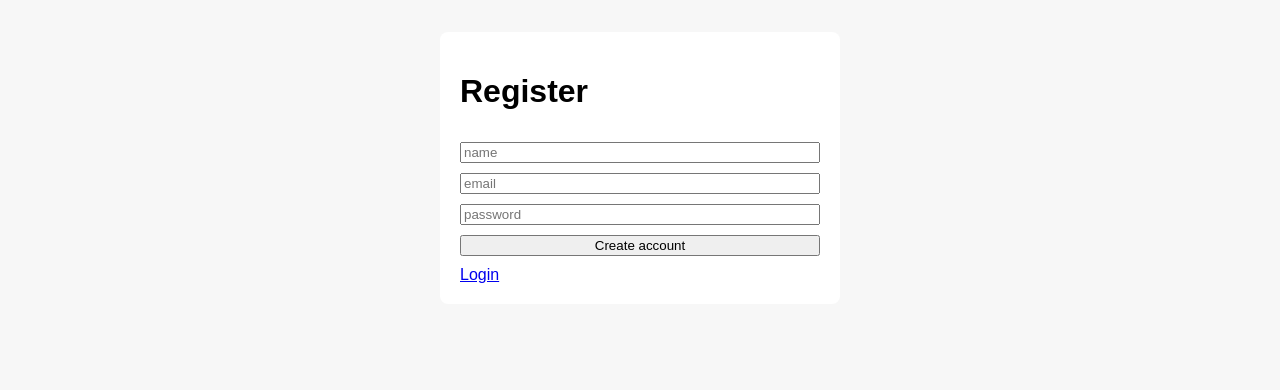
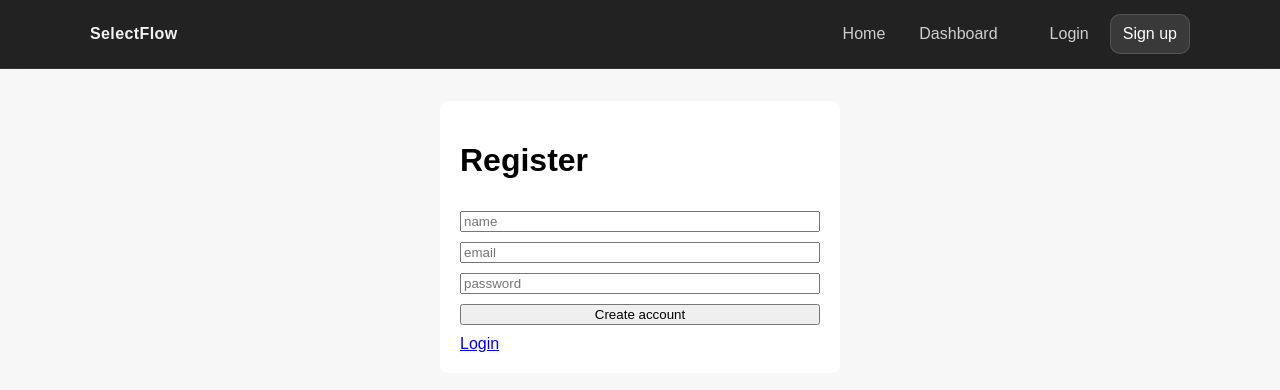
Before and after one commit to kofiarhin/select-flow, a React (Vite) app in the folder client/: page /register in a window 1280 px wide. Shown: the top 390 px of the page. Built offline with nearby package versions, Linux system fonts and the light colour scheme; no server answers.

Commit message:
agent init

```diff
--- a/client/src/App.jsx
+++ b/client/src/App.jsx
@@ -1,19 +1,24 @@
-import { Navigate, Route, Routes } from 'react-router-dom';
-import LoginPage from './pages/LoginPage';
-import RegisterPage from './pages/RegisterPage';
-import DashboardPage from './pages/DashboardPage';
-import ProjectPage from './pages/ProjectPage';
-import GalleryPage from './pages/GalleryPage';
+import { Route, Routes } from "react-router-dom";
+import LoginPage from "./pages/LoginPage";
+import RegisterPage from "./pages/RegisterPage";
+import DashboardPage from "./pages/DashboardPage";
+import ProjectPage from "./pages/ProjectPage";
+import GalleryPage from "./pages/GalleryPage";
+import Home from "./pages/Home/Home";
+import Header from "./components/Header/Header";
 
 const App = () => (
-  <Routes>
-    <Route path='/' element={<Navigate to='/dashboard' />} />
-    <Route path='/login' element={<LoginPage />} />
-    <Route path='/register' element={<RegisterPage />} />
-    <Route path='/dashboard' element={<DashboardPage />} />
-    <Route path='/projects/:id' element={<ProjectPage />} />
-    <Route path='/gallery/:clientAccessToken' element={<GalleryPage />} />
-  </Routes>
+  <>
+    <Header />
+    <Routes>
+      <Route path="/" element={<Home />} />
+      <Route path="/login" element={<LoginPage />} />
+      <Route path="/register" element={<RegisterPage />} />
+      <Route path="/dashboard" element={<DashboardPage />} />
+      <Route path="/projects/:id" element={<ProjectPage />} />
+      <Route path="/gallery/:clientAccessToken" element={<GalleryPage />} />
+    </Routes>
+  </>
 );
 
 export default App;
--- /dev/null
+++ b/client/src/components/Header/Header.jsx
@@ -0,0 +1,86 @@
+import { NavLink, useLocation } from "react-router-dom";
+import { useEffect, useMemo, useState } from "react";
+import "./header.styles.scss";
+
+const Header = () => {
+  const [open, setOpen] = useState(false);
+  const location = useLocation();
+
+  const isClientGallery = useMemo(() => {
+    // hides nav on client gallery route (optional)
+    return location.pathname.startsWith("/gallery/");
+  }, [location.pathname]);
+
+  useEffect(() => {
+    // close menu on route change
+    setOpen(false);
+  }, [location.pathname]);
+
+  if (isClientGallery) return null;
+
+  return (
+    <header className="nav">
+      <div className="nav__inner">
+        <NavLink to="/" className="nav__brand" aria-label="SelectFlow Home">
+          SelectFlow
+        </NavLink>
+
+        <button
+          className="nav__toggle"
+          type="button"
+          aria-label="Toggle navigation"
+          aria-expanded={open}
+          onClick={() => setOpen((v) => !v)}
+        >
+          <span className="nav__bar" />
+          <span className="nav__bar" />
+          <span className="nav__bar" />
+        </button>
+
+        <nav className={`nav__menu ${open ? "nav__menu--open" : ""}`}>
+          <NavLink
+            to="/"
+            className={({ isActive }) =>
+              `nav__link ${isActive ? "nav__link--active" : ""}`
+            }
+          >
+            Home
+          </NavLink>
+
+          <NavLink
+            to="/dashboard"
+            className={({ isActive }) =>
+              `nav__link ${isActive ? "nav__link--active" : ""}`
+            }
+          >
+            Dashboard
+          </NavLink>
+
+          <div className="nav__spacer" />
+
+          <NavLink
+            to="/login"
+            className={({ isActive }) =>
+              `nav__link nav__link--ghost ${isActive ? "nav__link--active" : ""}`
+            }
+          >
+            Login
+          </NavLink>
+
+          <NavLink
+            to="/register"
+            className={({ isActive }) =>
+              `nav__link nav__link--primary ${
+                isActive ? "nav__link--active" : ""
+              }`
+            }
+          >
+            Sign up
+          </NavLink>
+        </nav>
+      </div>
+    </header>
+  );
+};
+
+export default Header;
--- /dev/null
+++ b/client/src/components/Header/header.styles.scss
@@ -0,0 +1,125 @@
+.nav {
+  position: sticky;
+  top: 0;
+  z-index: 50;
+  background: rgba(10, 10, 10, 0.9);
+  border-bottom: 1px solid rgba(255, 255, 255, 0.08);
+  backdrop-filter: blur(10px);
+}
+
+.nav__inner {
+  max-width: 1100px;
+  margin: 0 auto;
+  padding: 14px 16px;
+  display: flex;
+  align-items: center;
+  gap: 12px;
+}
+
+.nav__brand {
+  font-weight: 700;
+  font-size: 16px;
+  letter-spacing: 0.4px;
+  color: #f2f2f2;
+  text-decoration: none;
+}
+
+.nav__toggle {
+  margin-left: auto;
+  width: 42px;
+  height: 38px;
+  border-radius: 10px;
+  border: 1px solid rgba(255, 255, 255, 0.12);
+  background: rgba(255, 255, 255, 0.03);
+  display: inline-flex;
+  flex-direction: column;
+  justify-content: center;
+  gap: 5px;
+  padding: 0 10px;
+  cursor: pointer;
+}
+
+.nav__bar {
+  height: 2px;
+  width: 100%;
+  background: rgba(255, 255, 255, 0.85);
+  border-radius: 999px;
+}
+
+.nav__menu {
+  position: absolute;
+  left: 0;
+  right: 0;
+  top: 60px;
+  background: rgba(10, 10, 10, 0.98);
+  border-bottom: 1px solid rgba(255, 255, 255, 0.08);
+  padding: 10px 16px 14px;
+  display: none;
+  flex-direction: column;
+  gap: 10px;
+}
+
+.nav__menu--open {
+  display: flex;
+}
+
+.nav__link {
+  color: rgba(255, 255, 255, 0.78);
+  text-decoration: none;
+  padding: 10px 12px;
+  border-radius: 10px;
+  border: 1px solid transparent;
+  transition:
+    background 0.2s ease,
+    border-color 0.2s ease,
+    color 0.2s ease;
+}
+
+.nav__link:hover {
+  background: rgba(255, 255, 255, 0.06);
+  border-color: rgba(255, 255, 255, 0.08);
+  color: rgba(255, 255, 255, 0.92);
+}
+
+.nav__link--active {
+  background: rgba(255, 255, 255, 0.08);
+  border-color: rgba(255, 255, 255, 0.12);
+  color: #ffffff;
+}
+
+.nav__link--primary {
+  background: rgba(255, 255, 255, 0.1);
+  border-color: rgba(255, 255, 255, 0.14);
+  color: #fff;
+}
+
+.nav__link--ghost {
+  background: transparent;
+}
+
+.nav__spacer {
+  display: none;
+}
+
+@media (min-width: 900px) {
+  .nav__toggle {
+    display: none;
+  }
+
+  .nav__menu {
+    position: static;
+    display: flex;
+    flex-direction: row;
+    align-items: center;
+    gap: 8px;
+    padding: 0;
+    border: 0;
+    background: transparent;
+    margin-left: auto;
+  }
+
+  .nav__spacer {
+    display: block;
+    width: 10px;
+  }
+}
--- a/client/src/main.jsx
+++ b/client/src/main.jsx
@@ -1,22 +1,27 @@
-import React from 'react';
-import ReactDOM from 'react-dom/client';
-import { BrowserRouter } from 'react-router-dom';
-import { QueryClient, QueryClientProvider } from '@tanstack/react-query';
-import { Provider } from 'react-redux';
-import App from './App';
-import { store } from './store/store';
-import './styles/app.styles.scss';
+import React from "react";
+import ReactDOM from "react-dom/client";
+import { BrowserRouter } from "react-router-dom";
+import { QueryClient, QueryClientProvider } from "@tanstack/react-query";
+import { Provider } from "react-redux";
+import App from "./App";
+import { store } from "./store/store";
+import "./styles/app.styles.scss";
 
 const queryClient = new QueryClient();
 
-ReactDOM.createRoot(document.getElementById('root')).render(
+ReactDOM.createRoot(document.getElementById("root")).render(
   <React.StrictMode>
     <Provider store={store}>
       <QueryClientProvider client={queryClient}>
-        <BrowserRouter>
+        <BrowserRouter
+          future={{
+            v7_startTransition: true,
+            v7_relativeSplatPath: true,
+          }}
+        >
           <App />
         </BrowserRouter>
       </QueryClientProvider>
     </Provider>
-  </React.StrictMode>
+  </React.StrictMode>,
 );
--- /dev/null
+++ b/client/src/pages/Home/Home.jsx
@@ -0,0 +1,19 @@
+import { useEffect } from "react";
+
+const Home = () => {
+  useEffect(() => {
+    const getHealth = async () => {
+      const url = "http://localhost:5000/api/health";
+      const res = await fetch(url);
+      console.log(res.ok);
+    };
+    getHealth();
+  }, []);
+  return (
+    <div>
+      <h1 className="heading center">Home</h1>
+    </div>
+  );
+};
+
+export default Home;
--- a/client/src/styles/app.styles.scss
+++ b/client/src/styles/app.styles.scss
@@ -1,9 +1,58 @@
-body { margin: 0; font-family: Arial, sans-serif; background: #f7f7f7; }
-.page { padding: 16px; }
-.row { display: flex; gap: 8px; }
-.grid { margin-top: 12px; display: grid; grid-template-columns: repeat(auto-fill,minmax(140px,1fr)); gap: 10px; }
-.card { padding: 12px; background: white; border-radius: 8px; text-decoration: none; color: #222; display: flex; flex-direction: column; }
-img { width: 100%; height: 140px; object-fit: cover; border-radius: 6px; }
-.thumb { border: 2px solid transparent; padding: 0; background: transparent; }
-.thumb.active { border-color: #2d7; }
-.auth-form { max-width: 360px; margin: 32px auto; background: white; padding: 20px; border-radius: 8px; display: flex; flex-direction: column; gap: 10px; }
+body {
+  margin: 0;
+  font-family: Arial, sans-serif;
+  background: #f7f7f7;
+}
+.page {
+  padding: 16px;
+}
+.row {
+  display: flex;
+  gap: 8px;
+}
+.grid {
+  margin-top: 12px;
+  display: grid;
+  grid-template-columns: repeat(auto-fill, minmax(140px, 1fr));
+  gap: 10px;
+}
+.card {
+  padding: 12px;
+  background: white;
+  border-radius: 8px;
+  text-decoration: none;
+  color: #222;
+  display: flex;
+  flex-direction: column;
+}
+img {
+  width: 100%;
+  height: 140px;
+  object-fit: cover;
+  border-radius: 6px;
+}
+.thumb {
+  border: 2px solid transparent;
+  padding: 0;
+  background: transparent;
+}
+.thumb.active {
+  border-color: #2d7;
+}
+.auth-form {
+  max-width: 360px;
+  margin: 32px auto;
+  background: white;
+  padding: 20px;
+  border-radius: 8px;
+  display: flex;
+  flex-direction: column;
+  gap: 10px;
+}
+
+.heading {
+  font-size: 1.2rem;
+  l &.center {
+    text-align: center;
+  }
+}
--- a/package.json
+++ b/package.json
@@ -7,11 +7,7 @@
     "start": "node server/server.js",
     "server": "nodemon server/server.js",
     "client": "npm run dev --prefix client",
-    "dev": "concurrently \"npm run server\" \"npm run client\"",
-    "test": "jest --coverage",
-    "test:e2e": "playwright test --config=e2e/playwright.config.js",
-    "postinstall": "npm run install:client",
-    "install:client": "npm install --prefix client"
+    "dev": "concurrently \"npm run server\" \"npm run client\""
   },
   "dependencies": {
     "@aws-sdk/client-s3": "^3.888.0",
```
Also changed, not shown: client/src/pages/DashboardPage.jsx (+31 -5 lines), 2 other files (tests, documents, lock files or other folders).
